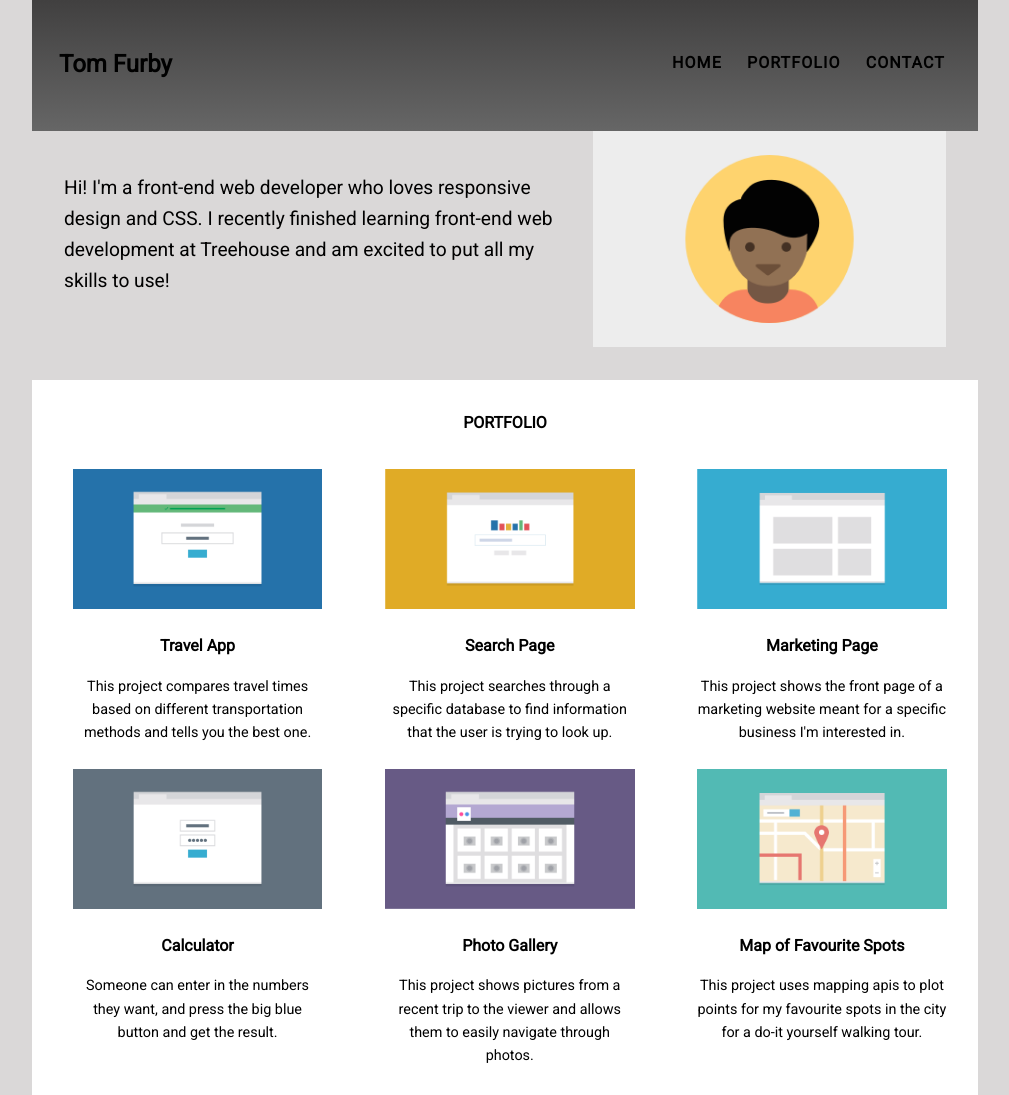
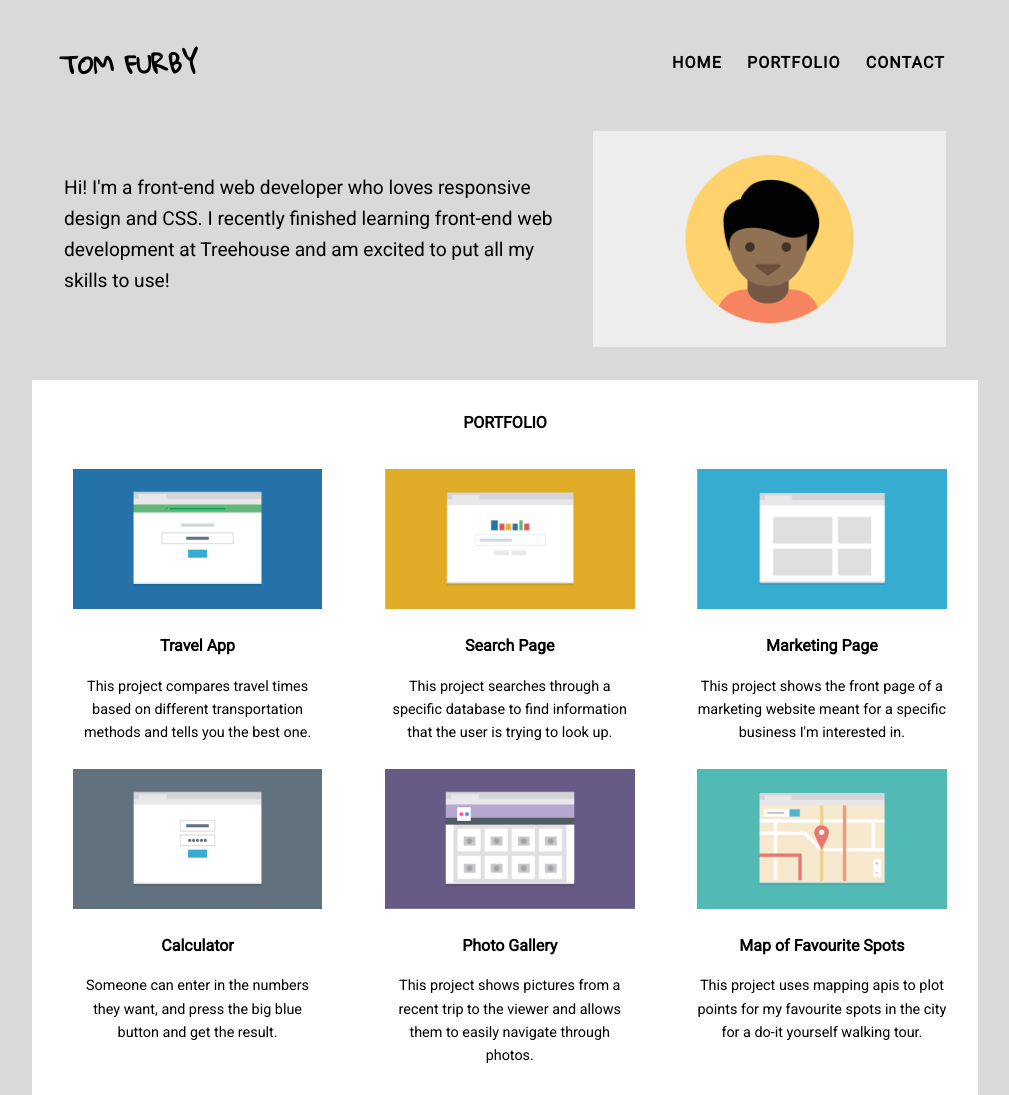
Before and after one commit to tomfurby/techdegree-project-2, a plain HTML site: page index.html in a window 1280 px wide. Shown: the top 1095 px of the page, without its empty margins (135-1144 px from the left). Drawn offline with Linux system fonts and the light colour scheme.

Commit message:
new font h1

```diff
--- a/css/style.css
+++ b/css/style.css
@@ -26,6 +26,8 @@ li {
 
 h1 {
     font-size: 1.5em;
+    font-family: 'Gloria Hallelujah', cursive;
+    text-transform: uppercase;
 }
 
 h2 {
@@ -108,10 +110,7 @@ Base Layout Styles
 
 /*------- Layout Containers -------*/
 
-header {
-    background: linear-gradient(to bottom, #414040, #666666);
-    width: 100%;
-}
+
 
 .name {
     margin-top: 35px;
--- a/index.html
+++ b/index.html
@@ -3,6 +3,7 @@
     <head>
         <meta name="viewport" content="width=device-width, initial-scale=1.0">
         <link href="https://fonts.googleapis.com/css?family=Roboto" rel="stylesheet">
+        <link href="https://fonts.googleapis.com/css?family=Gloria+Hallelujah" rel="stylesheet">
         <link rel="stylesheet" href="css/normalize.css">
         <link rel="stylesheet" href="css/style.css">
         <title>Tom Furby</title>
```
